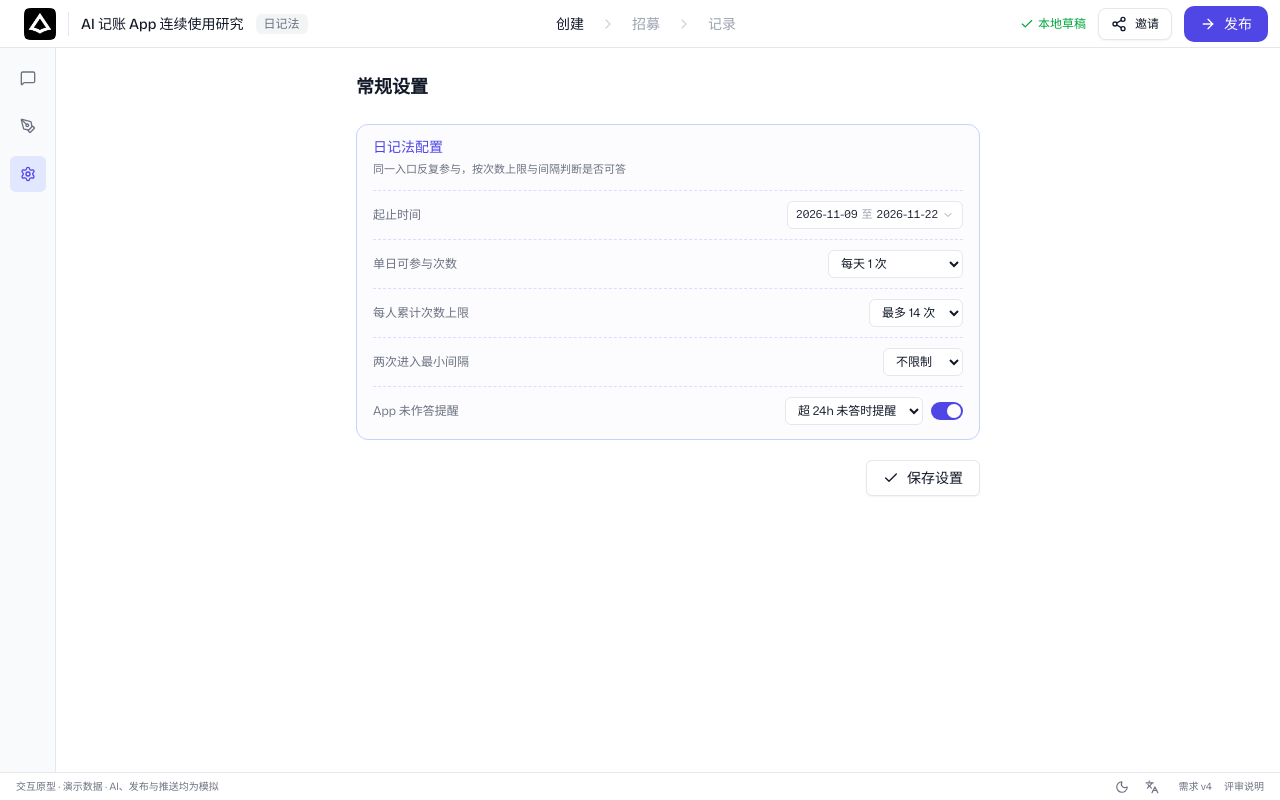
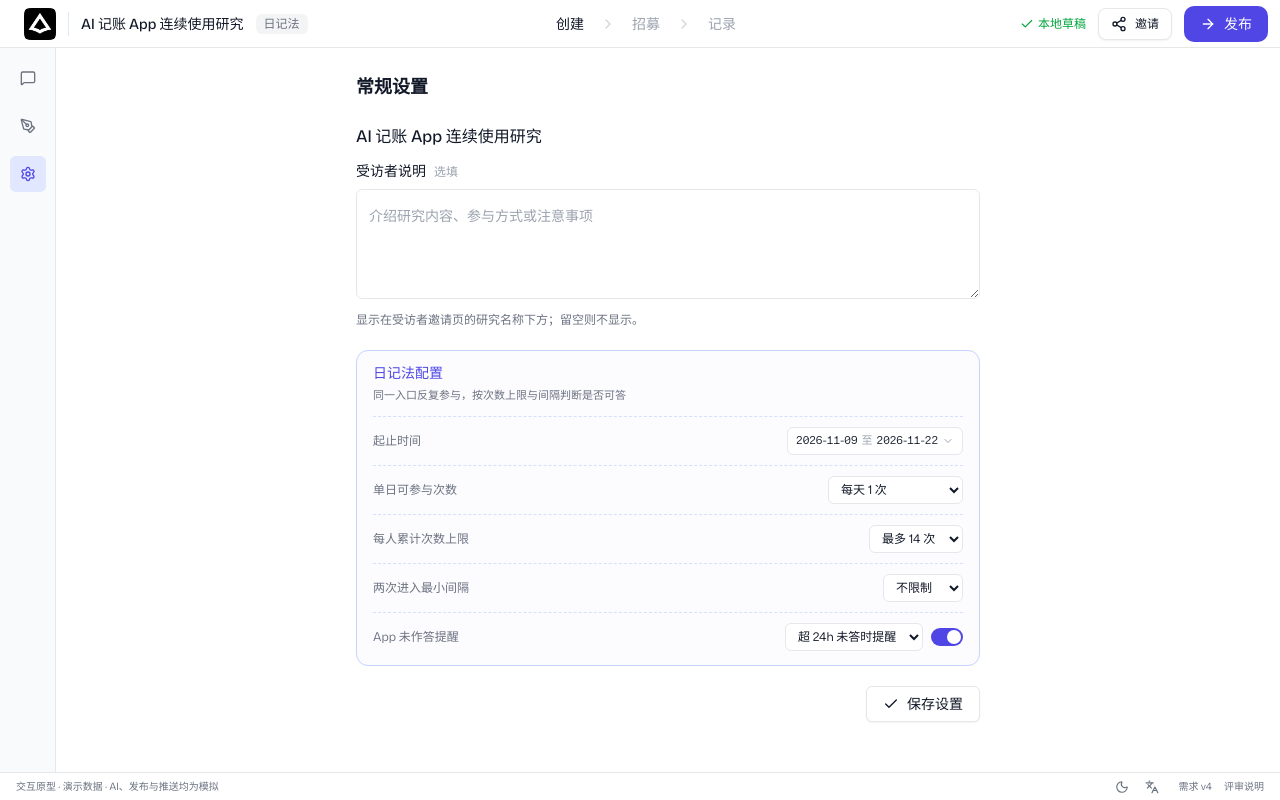
Before and after one commit to 2023liushuya-lab/mizzen-diary-prototype, a Next.js app: page /study/outline in a window 1280 px wide. Built offline with nearby package versions, Linux system fonts and the light colour scheme.

Commit message:
Add optional researcher-configured participant description

```diff
--- a/src/components/diary/native-outline.tsx
+++ b/src/components/diary/native-outline.tsx
@@ -36,13 +36,15 @@ export function NativeOutline() {
         <div className="space-y-3">
           <Input
             className="h-auto border-0 bg-transparent p-0 text-[22px] font-semibold leading-8 focus:ring-0"
-            aria-label={t("researchGoal") + " " + t("diaryStudy")}
+            aria-label={t("researchName")}
             value={study.title}
             onChange={(e) => updateTitle(e.target.value)}
           />
-          <p className="text-sm text-gray-600 dark:text-gray-300">
-            {t("externalTitle")}：{study.externalTitle ?? t("externalName")}
-          </p>
+          {study.participantDescription?.trim() && (
+            <p className="whitespace-pre-wrap break-words text-sm leading-7 text-muted-foreground">
+              {study.participantDescription}
+            </p>
+          )}
           <div className="flex flex-wrap gap-2">
             <span className="inline-flex items-center gap-1.5 rounded-md border border-border bg-gray-100 px-2.5 py-1 text-xs text-gray-600">
               <Clock className="size-3" />
--- a/src/components/diary/outline-page.tsx
+++ b/src/components/diary/outline-page.tsx
@@ -3,7 +3,7 @@ import { useState } from "react";
 import { NativeOutline } from "./native-outline";
 import { Check, MessageSquare, PenTool, Settings } from "lucide-react";
 import { Button } from "@/components/ui/button";
-import { Input } from "@/components/ui/input";
+import { Input, Textarea } from "@/components/ui/input";
 import { useTranslation } from "@/hooks/use-translation";
 import { useDiaryStore } from "@/stores/diary-store";
 import { cn } from "@/lib/utils";
@@ -12,6 +12,9 @@ export function OutlinePage() {
   const t = useTranslation();
   const study = useDiaryStore((s) => s.study);
   const save = useDiaryStore((s) => s.save);
+  const updateParticipantDescription = useDiaryStore(
+    (s) => s.updateParticipantDescription,
+  );
   const [panel, setPanel] = useState<"chat" | "settings" | "outline">(
     "settings",
   );
@@ -133,6 +136,37 @@ export function OutlinePage() {
             </div>
           ) : (
             <div className="space-y-5">
+              <section
+                className="space-y-3"
+                aria-label={t("participantDescription")}
+              >
+                <h3 className="text-base font-medium">{study.title}</h3>
+                <div>
+                  <label
+                    htmlFor="participant-description"
+                    className="text-sm font-medium"
+                  >
+                    {t("participantDescription")}
+                    <span className="ml-2 text-xs font-normal text-placeholder">
+                      {t("optionalField")}
+                    </span>
+                  </label>
+                  <Textarea
+                    id="participant-description"
+                    aria-label={t("participantDescription")}
+                    className="mt-2 resize-y"
+                    rows={3}
+                    placeholder={t("participantDescriptionPlaceholder")}
+                    value={study.participantDescription ?? ""}
+                    onChange={(e) =>
+                      updateParticipantDescription(e.target.value)
+                    }
+                  />
+                  <p className="mt-1.5 text-xs leading-5 text-muted-foreground">
+                    {t("participantDescriptionHint")}
+                  </p>
+                </div>
+              </section>
               <DiaryConfigPanel />
               <div className="flex justify-end">
                 <Button variant="outline" onClick={() => save()}>
--- a/src/components/participant/participant-app.tsx
+++ b/src/components/participant/participant-app.tsx
@@ -351,12 +351,14 @@ export function ParticipantApp({ screen }: { screen: Screen }) {
               {say("日记法研究", "Diary study")}
             </p>
             <h1 className="mt-3 text-xl font-semibold leading-8">{title}</h1>
-            <p className="mt-3 text-sm leading-7 text-muted-foreground">
-              {say(
-                "聊聊你最近的使用体验。",
-                "Tell us about your recent experience.",
-              )}
-            </p>
+            {study.participantDescription?.trim() && (
+              <p
+                data-testid="invitation-description"
+                className="mt-3 whitespace-pre-wrap break-words text-sm leading-7 text-muted-foreground"
+              >
+                {study.participantDescription}
+              </p>
+            )}
             <Button
               className="mt-7 w-full"
               onClick={() => {
--- a/src/i18n/messages.ts
+++ b/src/i18n/messages.ts
@@ -1,4 +1,10 @@
 export const zh = {
+  participantDescription: "受访者说明",
+  optionalField: "选填",
+  participantDescriptionPlaceholder: "介绍研究内容、参与方式或注意事项",
+  participantDescriptionHint:
+    "显示在受访者邀请页的研究名称下方；留空则不显示。",
+  researchName: "研究名称",
   entryRuleHint: "同一入口反复参与，按次数上限与间隔判断是否可答",
   participantPreview: "预览受访者端",
   makeupHint: "当日漏答，可在次日 24 小时内补答。",
@@ -352,6 +358,13 @@ export const zh = {
 export type Key = keyof typeof zh;
 export const en: Record<Key, string> = {
   ...zh,
+  participantDescription: "Participant description",
+  optionalField: "Optional",
+  participantDescriptionPlaceholder:
+    "Describe the study, participation instructions or important details",
+  participantDescriptionHint:
+    "Shown below the study title on the invitation page. Hidden when blank.",
+  researchName: "Study name",
   entryRuleHint:
     "One entry; eligibility follows session caps and interval settings",
   participantPreview: "Participant preview",
--- a/src/stores/diary-store.ts
+++ b/src/stores/diary-store.ts
@@ -26,6 +26,7 @@ interface DiaryState {
   updateBrief: (patch: Partial<Brief>) => void;
   createStudy: () => boolean;
   updateTitle: (title: string) => void;
+  updateParticipantDescription: (description: string) => void;
   updateExternalTitle: (externalTitle: string) => void;
   updateConfig: (patch: Partial<DiaryConfig>) => void;
   updateQuestion: (id: string, patch: Partial<Question>) => void;
@@ -95,6 +96,10 @@ export const useDiaryStore = create<DiaryState>()(
       },
       updateTitle: (title) =>
         set((s) => ({ study: { ...s.study, title, dirty: true } })),
+      updateParticipantDescription: (participantDescription) =>
+        set((s) => ({
+          study: { ...s.study, participantDescription, dirty: true },
+        })),
       updateExternalTitle: (externalTitle) =>
         set((s) => ({ study: { ...s.study, externalTitle, dirty: true } })),
       updateConfig: (patch) =>
--- a/src/types/diary.ts
+++ b/src/types/diary.ts
@@ -61,6 +61,7 @@ export type Modal =
   | null;
 export interface Study {
   title: string;
+  participantDescription?: string;
   externalTitle?: string;
   brief: Brief;
   config: DiaryConfig;
```
Also changed, not shown: 4 other files (tests, documents, lock files or other folders).
